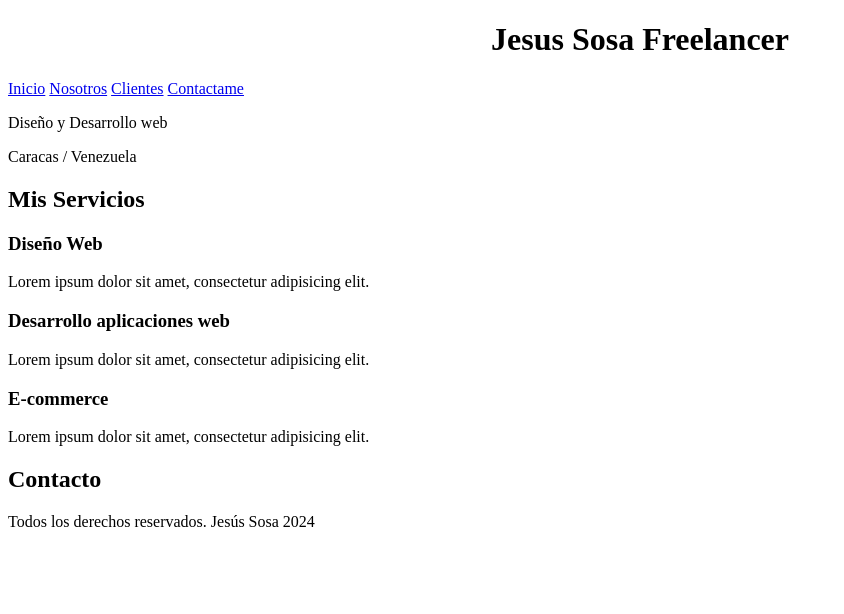
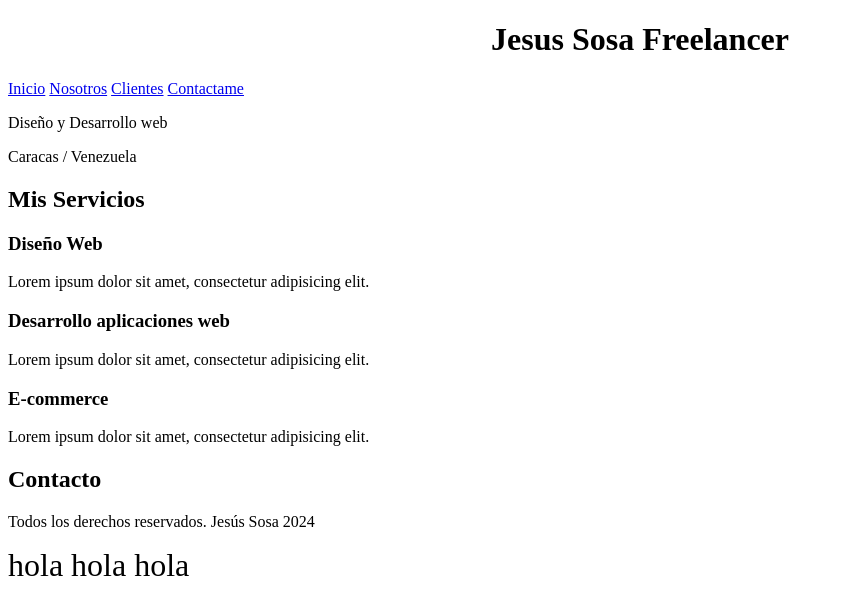
Before and after one commit to jsosa26/Web_Personal, a plain HTML site: page HTML/index.html in a window 1280 px wide. Shown: the whole page, without its empty margins (0-844 px from the left). Drawn offline with Linux system fonts and the light colour scheme.

Commit message:
prueba, obviar este commit

```diff
--- a/HTML/index.html
+++ b/HTML/index.html
@@ -52,5 +52,9 @@
         <p>Todos los derechos reservados. Jesús Sosa 2024</p>
     </footer>
 
+
+
+    <span>hola hola hola</span>
+
 </body>
 </html>
```
